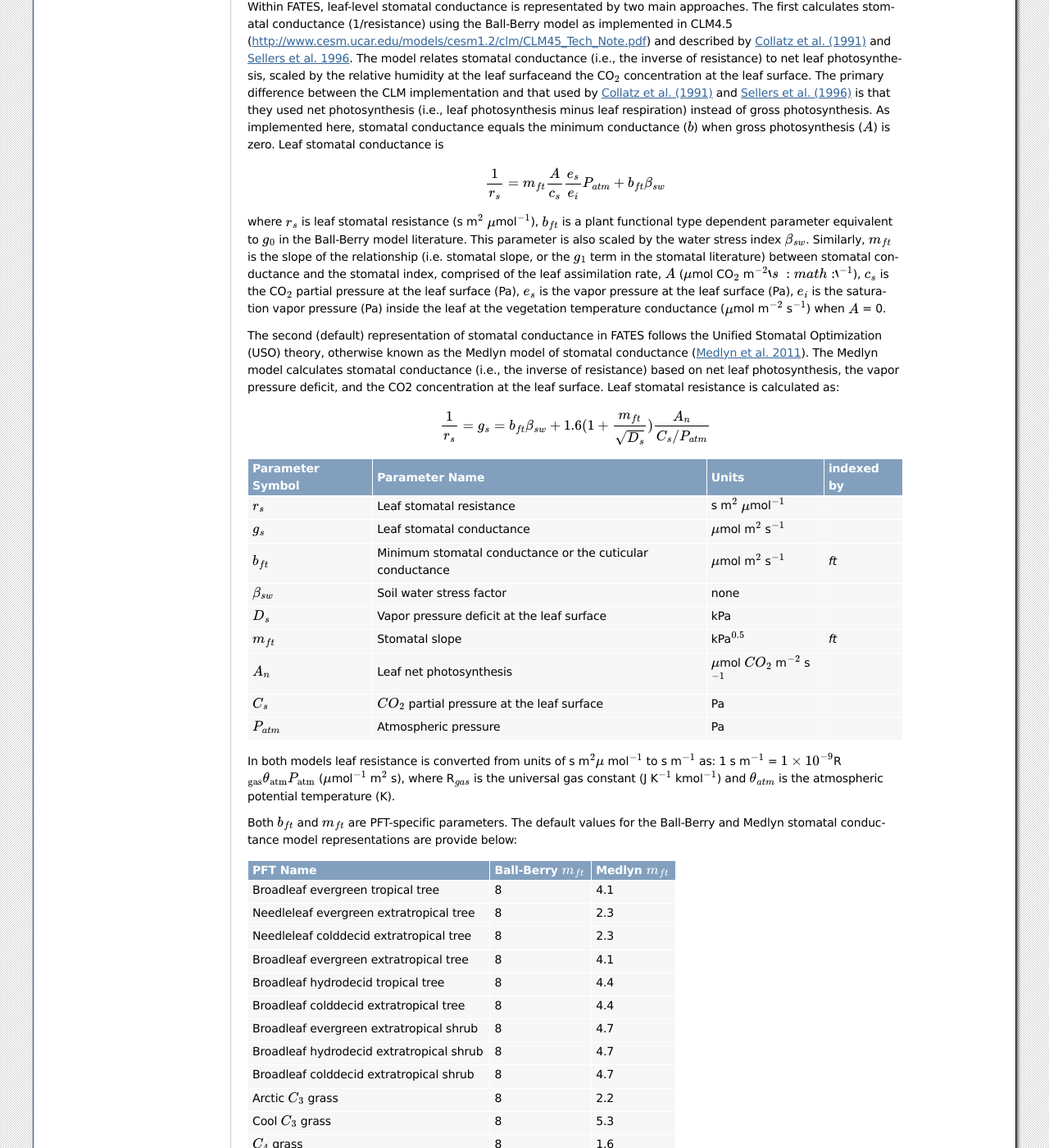
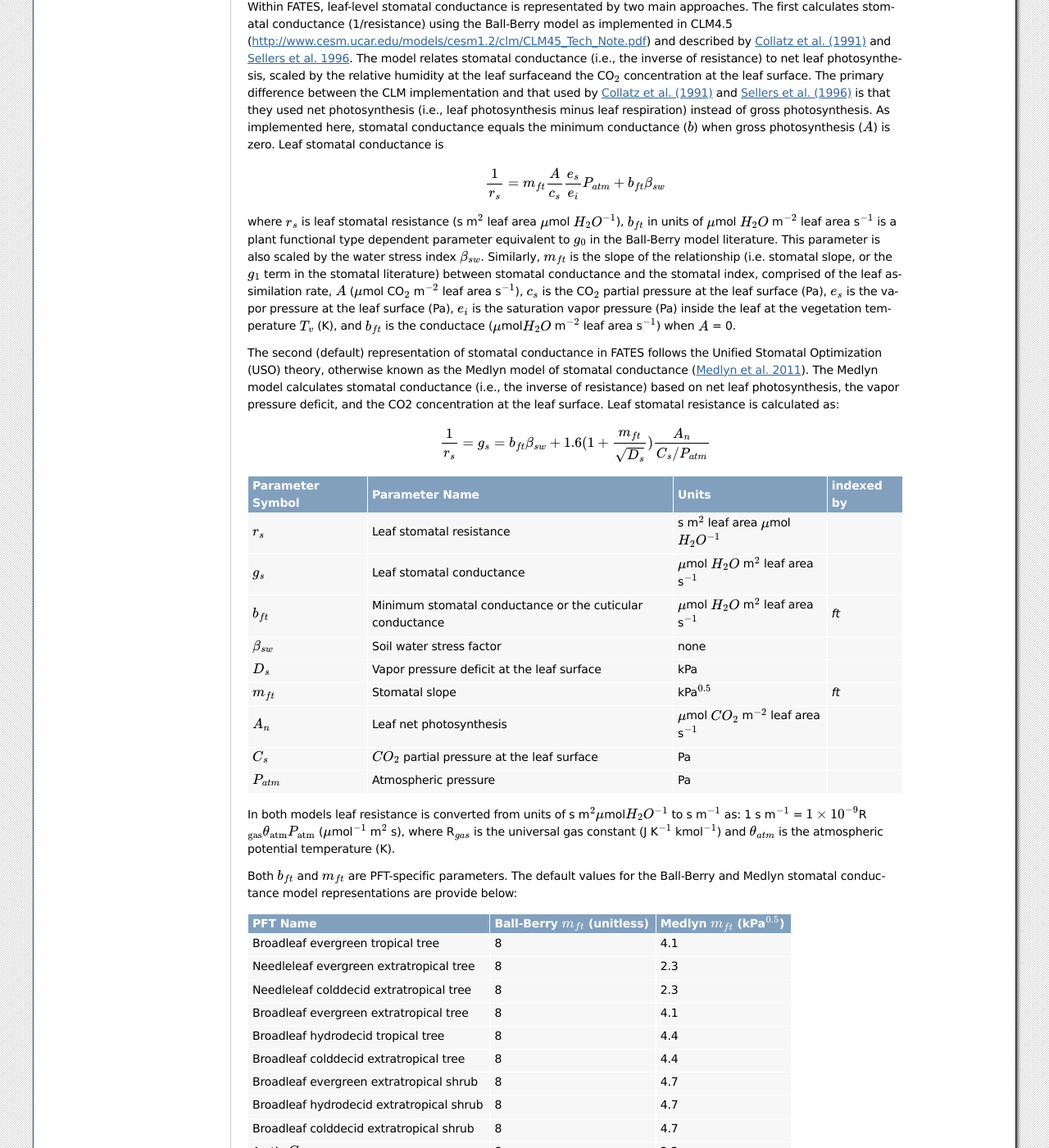
Before and after one commit to NGEET/fates-docs, a Sphinx documentation site: the page built from docs/source/fates_tech_note.rst, in a window 1280 px wide and 1400 px high, scrolled down 29067 px. Shown: the whole window at 82% size. Built offline with Sphinx 7.4.7, drawn with Linux system fonts in a browser that asks for light colours; formulas are drawn with MathJax 3.

Commit message:
Updates to gs docs to fix some units. Also some other general cleanup

```diff
--- a/docs/source/fates_tech_note.rst
+++ b/docs/source/fates_tech_note.rst
@@ -449,42 +449,42 @@ can be restarted, are as follows
 
    \captionof{table}{State variables of `patch' structure}
 
-+-------------+-------------+-------------+-------------+-------------+
-| Quantity    | Variable    | Units       | Indexed By  |             |
-|             | name        |             |             |             |
-+=============+=============+=============+=============+=============+
-| Area        | :math:`\it{ | m\ :math:`^ | -           |             |
-|             | A_{patch}}` | {2}`        |             |             |
-+-------------+-------------+-------------+-------------+-------------+
-| Age         | :math:`age_ | years       | -           |             |
-|             | {patch}`    |             |             |             |
-+-------------+-------------+-------------+-------------+-------------+
-| Seed        | :math:`seed_| KgC         | :math:`ft`  |             |
-|             | {patch}`    | m\ :math:`^ |             |             |
-|             |             | {-2}`       |             |             |
-+-------------+-------------+-------------+-------------+-------------+
-| Leaf Litter | :math:`l_{l | KgC         | :math:`ft`  |             |
-|             | itter,patch | m\ :math:`^ |             |             |
-|             | }`          | {-2}`       |             |             |
-+-------------+-------------+-------------+-------------+-------------+
-| Root Litter | :math:`r_{l | KgC         | :math:`ft`  |             |
-|             | itter,patch | m\ :math:`^ |             |             |
-|             | }`          | {-2}`       |             |             |
-+-------------+-------------+-------------+-------------+-------------+
-| AG Coarse   | :math:`{CWD}| KgC         | Size Class  |             |
-| Woody       | _{A         | m\ :math:`^ | (lsc)       |             |
-| Debris      | G,patch}`   | {-2}`       |             |             |
-+-------------+-------------+-------------+-------------+-------------+
-| BG Coarse   | :math:`{CWD}| KgC         | Size Class  |             |
-| Woody       | _{B         | m\ :math:`^ | (lsc)       |             |
-| Debris      | G,patch}`   | {-2}`       |             |             |
-+-------------+-------------+-------------+-------------+-------------+
-| Canopy      | :math:`S_{c | -           | Canopy      |             |
-| Spread      | ,patch}`    |             | Layer       |             |
-+-------------+-------------+-------------+-------------+-------------+
-| Column      | :math:`{l_{ | integer     | -           |             |
-| Index       | patch}}`    |             |             |             |
-+-------------+-------------+-------------+-------------+-------------+
++-------------+-------------+-------------+-------------+
+| Quantity    | Variable    | Units       | Indexed By  |
+|             | name        |             |             |
++=============+=============+=============+=============+
+| Area        | :math:`\it{ | m\ :math:`^ |             |
+|             | A_{patch}}` | {2}`        |             |
++-------------+-------------+-------------+-------------+
+| Age         | :math:`age_ | years       |             |
+|             | {patch}`    |             |             |
++-------------+-------------+-------------+-------------+
+| Seed        | :math:`seed_| KgC         | :math:`ft`  |
+|             | {patch}`    | m\ :math:`^ |             |
+|             |             | {-2}`       |             |
++-------------+-------------+-------------+-------------+
+| Leaf Litter | :math:`l_{l | KgC         | :math:`ft`  |
+|             | itter,patch | m\ :math:`^ |             |
+|             | }`          | {-2}`       |             |
++-------------+-------------+-------------+-------------+
+| Root Litter | :math:`r_{l | KgC         | :math:`ft`  |
+|             | itter,patch | m\ :math:`^ |             |
+|             | }`          | {-2}`       |             |
++-------------+-------------+-------------+-------------+
+| AG Coarse   | :math:`{CWD}| KgC         | Size Class  |
+| Woody       | _{A         | m\ :math:`^ | (lsc)       |
+| Debris      | G,patch}`   | {-2}`       |             |
++-------------+-------------+-------------+-------------+
+| BG Coarse   | :math:`{CWD}| KgC         | Size Class  |
+| Woody       | _{B         | m\ :math:`^ | (lsc)       |
+| Debris      | G,patch}`   | {-2}`       |             |
++-------------+-------------+-------------+-------------+
+| Canopy      | :math:`S_{c |             | Canopy      |
+| Spread      | ,patch}`    |             | Layer       |
++-------------+-------------+-------------+-------------+
+| Column      | :math:`{l_{ | integer     |             |
+| Index       | patch}}`    |             |             |
++-------------+-------------+-------------+-------------+
 
 
 Model Structure
@@ -2060,19 +2060,21 @@ gross photosynthesis (:math:`A`) is zero. Leaf stomatal conductance is
 
 .. math:: \frac{1}{r_{s}} = m_{ft} \frac{A}{c_s}\frac{e_s}{e_i}P_{atm}+b_{ft} \beta_{sw}
 
-where :math:`r_{s}` is leaf stomatal resistance (s m\ :math:`^2`
-:math:`\mu`\ mol\ :math:`^{-1}`), :math:`b_{ft}` is a plant functional
+where :math:`r_{s}` is leaf stomatal resistance (s m\ :math:`^2` leaf area
+:math:`\mu`\ mol :math:`H_{2}O^{-1}`), :math:`b_{ft}` in units of
+:math:`\mu`\ mol :math:`H_{2}O` m\ :math:`^{-2}` leaf area s\ :math:`^{-1}` is a plant functional
 type dependent parameter equivalent to :math:`g_{0}` in the Ball-Berry
 model literature. This parameter is also scaled by the water stress
 index :math:`\beta_{sw}`. Similarly, :math:`m_{ft}` is the slope of the
 relationship (i.e. stomatal slope, or the :math:`g_{1}` term in the stomatal literature)
 between stomatal conductance and the stomatal index, comprised of the leaf assimilation
-rate, :math:`A` (:math:`\mu`\ mol CO\ :math:`_2` m\ :math:`^{-2}`s\ :math:`^{-1}`),
+rate, :math:`A` (:math:`\mu`\ mol CO\ :math:`_2` m\ :math:`^{-2}` leaf area s\ :math:`^{-1}`),
 :math:`c_s` is the CO\ :math:`_2` partial pressure at
 the leaf surface (Pa), :math:`e_s` is the vapor pressure at the leaf
 surface (Pa), :math:`e_i` is the saturation vapor pressure (Pa) inside
-the leaf at the vegetation temperature conductance (:math:`\mu`\ mol
-m\ :math:`^{-2}` s\ :math:`^{-1}`) when :math:`A` = 0.
+the leaf at the vegetation temperature :math:`T_{v}` (K), and :math:`b_{ft}`
+is the conductace (:math:`\mu`\ mol\ :math:`H_{2}O` m\ :math:`^{-2}` leaf area s\ :math:`^{-1}`)
+when :math:`A` = 0.
 
 The second (default) representation of stomatal conductance in FATES follows
 the Unified Stomatal Optimization (USO) theory, otherwise known as
@@ -2087,43 +2089,45 @@ leaf surface. Leaf stomatal resistance is calculated as:
 
    \captionof{table}{Variables use in the Medlyn equation}
 
-+-------------------+--------------------------+------------------+------------+
-| Parameter Symbol  | Parameter Name           | Units            | indexed by |
-+===================+==========================+==================+============+
-| :math:`r_{s}`     | Leaf stomatal resistance | s m\ :math:`^{2}`|            |
-|                   |                          | :math:`\mu`\ mol\|            |
-|                   |                          | :math:`^{-1}`    |            |
-+-------------------+--------------------------+------------------+------------+
-| :math:`g_{s}`     | Leaf stomatal conductance| :math:`\mu`\mol  |            |
-|                   |                          | m\ :math:`^{2}`  |            |
-|                   |                          | s\ :math:`^{-1}` |            |
-+-------------------+--------------------------+------------------+------------+
-| :math:`b_{ft}`    | Minimum stomatal         | :math:`\mu`\mol  |*ft*        |
-|                   | conductance or the       | m\ :math:`^{2}`  |            |
-|                   | cuticular conductance    | s\ :math:`^{-1}` |            |
-+-------------------+--------------------------+------------------+------------+
-| :math:`\beta_{sw}`| Soil water stress factor | none             |            |
-+-------------------+--------------------------+------------------+------------+
-| :math:`D_{s}`     | Vapor pressure deficit at| kPa              |            |
-|                   | the leaf surface         |                  |            |
-+-------------------+--------------------------+------------------+------------+
-| :math:`m_{ft}`    | Stomatal slope           | kPa\             |            |
-|                   |                          | :math:`^{0.5}`   |*ft*        |
-+-------------------+--------------------------+------------------+------------+
-| :math:`A_{n}`     | Leaf net photosynthesis  | :math:`\mu`\mol  |            |
-|                   |                          | :math:`CO_{2}` m\|            |
-|                   |                          | :math:`^{-2}` s\ |            |
-|                   |                          | :math:`^{-1}`    |            |
-+-------------------+--------------------------+------------------+------------+
-| :math:`C_{s}`     | :math:`CO_{2}` partial   | Pa               |            |
-|                   | pressure at the leaf     |                  |            |
-|                   | surface                  |                  |            |
-+-------------------+--------------------------+------------------+------------+
-| :math:`P_{atm}`   | Atmospheric pressure     | Pa               |            |
-+-------------------+--------------------------+------------------+------------+
-
-In both models leaf resistance is converted from units of s m\ :math:`^2 \mu`
-mol\ :math:`^{-1}` to s m\ :math:`^{-1}` as: 1 s m\ :math:`^{-1}` =
++-------------------+--------------------------+------------------------+------------+
+| Parameter Symbol  | Parameter Name           | Units                  | indexed by |
++===================+==========================+========================+============+
+| :math:`r_{s}`     | Leaf stomatal resistance | s m\ :math:`^{2}` leaf |            |
+|                   |                          | area :math:`\mu`\ mol  |            |
+|                   |                          | :math:`H_{2}O^{-1}`    |            |
++-------------------+--------------------------+------------------------+------------+
+| :math:`g_{s}`     | Leaf stomatal conductance| :math:`\mu`\mol        |            |
+|                   |                          | :math:`H_{2}O`         |            |
+|                   |                          | m\ :math:`^{2}` leaf   |            |
+|                   |                          | area s\ :math:`^{-1}`  |            |
++-------------------+--------------------------+------------------------+------------+
+| :math:`b_{ft}`    | Minimum stomatal         | :math:`\mu`\mol        |*ft*        |
+|                   | conductance or the       | :math:`H_{2}O`         |            |
+|                   | cuticular conductance    | m\ :math:`^{2}` leaf   |            |
+|                   |                          | area s\ :math:`^{-1}`  |            |
++-------------------+--------------------------+------------------------+------------+
+| :math:`\beta_{sw}`| Soil water stress factor | none                   |            |
++-------------------+--------------------------+------------------------+------------+
+| :math:`D_{s}`     | Vapor pressure deficit at| kPa                    |            |
+|                   | the leaf surface         |                        |            |
++-------------------+--------------------------+------------------------+------------+
+| :math:`m_{ft}`    | Stomatal slope           | kPa\                   |            |
+|                   |                          | :math:`^{0.5}`         |*ft*        |
++-------------------+--------------------------+------------------------+------------+
+| :math:`A_{n}`     | Leaf net photosynthesis  | :math:`\mu`\mol        |            |
+|                   |                          | :math:`CO_{2}` m\      |            |
+|                   |                          | :math:`^{-2}` leaf     |            |
+|                   |                          | area s\ :math:`^{-1}`  |            |
++-------------------+--------------------------+------------------------+------------+
+| :math:`C_{s}`     | :math:`CO_{2}` partial   | Pa                     |            |
+|                   | pressure at the leaf     |                        |            |
+|                   | surface                  |                        |            |
++-------------------+--------------------------+------------------------+------------+
+| :math:`P_{atm}`   | Atmospheric pressure     | Pa                     |            |
++-------------------+--------------------------+------------------------+------------+
+
+In both models leaf resistance is converted from units of s m\ :math:`^2 \mu`\
+mol\ :math:`H_{2}O^{-1}` to s m\ :math:`^{-1}` as: 1 s m\ :math:`^{-1}` =
 :math:`1\times 10^{-9}`\ R\ :math:`_{\rm{gas}} \theta_{\rm{atm}}P_{\rm{atm}}`
 (:math:`\mu`\ mol\ :math:`^{-1}` m\ :math:`^{2}` s), where
 R\ :math:`_{gas}` is the universal gas constant (J K\ :math:`^{-1}`
@@ -2138,45 +2142,45 @@ are provide below:
 
    \captionof{table}{Variables use in the Medlyn equation}
 
-+-----------------------------+--------------------------+----------------------+
-| PFT Name                    | Ball-Berry :math:`m_{ft}`| Medlyn :math:`m_{ft}`|
-+=============================+==========================+======================+
-| Broadleaf evergreen tropical| 8                        | 4.1                  |
-| tree                        |                          |                      |
-+-----------------------------+--------------------------+----------------------+
-| Needleleaf evergreen        | 8                        | 2.3                  |
-| extratropical tree          |                          |                      |
-+-----------------------------+--------------------------+----------------------+
-| Needleleaf colddecid        | 8                        | 2.3                  |
-| extratropical tree          |                          |                      |
-+-----------------------------+--------------------------+----------------------+
-| Broadleaf evergreen         | 8                        | 4.1                  |
-| extratropical tree          |                          |                      |
-+-----------------------------+--------------------------+----------------------+
-| Broadleaf hydrodecid        | 8                        | 4.4                  |
-| tropical tree               |                          |                      |
-+-----------------------------+--------------------------+----------------------+
-| Broadleaf colddecid         | 8                        | 4.4                  |
-| extratropical tree          |                          |                      |
-+-----------------------------+--------------------------+----------------------+
-| Broadleaf evergreen         | 8                        | 4.7                  |
-| extratropical shrub         |                          |                      |
-+-----------------------------+--------------------------+----------------------+
-| Broadleaf hydrodecid        | 8                        | 4.7                  |
-| extratropical shrub         |                          |                      |
-+-----------------------------+--------------------------+----------------------+
-| Broadleaf colddecid         | 8                        | 4.7                  |
-| extratropical shrub         |                          |                      |
-+-----------------------------+--------------------------+----------------------+
-| Arctic :math:`C_{3}`        | 8                        | 2.2                  |
-| grass                       |                          |                      |
-+-----------------------------+--------------------------+----------------------+
-| Cool :math:`C_{3}`          | 8                        | 5.3                  |
-| grass                       |                          |                      |
-+-----------------------------+--------------------------+----------------------+
-| :math:`C_{4}`               | 8                        | 1.6                  |
-| grass                       |                          |                      |
-+-----------------------------+--------------------------+----------------------+
++-----------------------------+-------------------------------------+--------------------------------------------+
+| PFT Name                    | Ball-Berry :math:`m_{ft}` (unitless)| Medlyn :math:`m_{ft}` (kPa\ :math:`^{0.5}`)|
++=============================+=====================================+============================================+
+| Broadleaf evergreen tropical| 8                                   | 4.1                                        |
+| tree                        |                                     |                                            |
++-----------------------------+-------------------------------------+--------------------------------------------+
+| Needleleaf evergreen        | 8                                   | 2.3                                        |
+| extratropical tree          |                                     |                                            |
++-----------------------------+-------------------------------------+--------------------------------------------+
+| Needleleaf colddecid        | 8                                   | 2.3                                        |
+| extratropical tree          |                                     |                                            |
++-----------------------------+-------------------------------------+--------------------------------------------+
+| Broadleaf evergreen         | 8                                   | 4.1                                        |
+| extratropical tree          |                                     |                                            |
++-----------------------------+-------------------------------------+--------------------------------------------+
+| Broadleaf hydrodecid        | 8                                   | 4.4                                        |
+| tropical tree               |                                     |                                            |
++-----------------------------+-------------------------------------+--------------------------------------------+
+| Broadleaf colddecid         | 8                                   | 4.4                                        |
+| extratropical tree          |                                     |                                            |
++-----------------------------+-------------------------------------+--------------------------------------------+
+| Broadleaf evergreen         | 8                                   | 4.7                                        |
+| extratropical shrub         |                                     |                                            |
++-----------------------------+-------------------------------------+--------------------------------------------+
+| Broadleaf hydrodecid        | 8                                   | 4.7                                        |
+| extratropical shrub         |                                     |                                            |
++-----------------------------+-------------------------------------+--------------------------------------------+
+| Broadleaf colddecid         | 8                                   | 4.7                                        |
+| extratropical shrub         |                                     |                                            |
++-----------------------------+-------------------------------------+--------------------------------------------+
+| Arctic :math:`C_{3}`        | 8                                   | 2.2                                        |
+| grass                       |                                     |                                            |
++-----------------------------+-------------------------------------+--------------------------------------------+
+| Cool :math:`C_{3}`          | 8                                   | 5.3                                        |
+| grass                       |                                     |                                            |
++-----------------------------+-------------------------------------+--------------------------------------------+
+| :math:`C_{4}`               | 8                                   | 1.6                                        |
+| grass                       |                                     |                                            |
++-----------------------------+-------------------------------------+--------------------------------------------+
 
 For both the Ball-Berry and Medlyn stomatal models the default :math:`b_{ft}` is
 1000 for all PFTs.
@@ -2205,7 +2209,9 @@ boundary layer resistance and stomatal resistance. The transpiration fluxes are
 |                   | partial pressure            |                  |            |
 +-------------------+-----------------------------+------------------+------------+
 | :math:`r_{b}`     | Leaf boundary layer         | s m\ :math:`^2`  |            |
-|                   | resistance                  | :math:`\mu`\ mol\|            |
+|                   | resistance                  | leaf area        |            |
+|                   |                             | :math:`\mu`\ mol |            |
+|                   |                             | :math:`H_{2}O`\  |            |
 |                   |                             | :math:`^{-1}`    |            |
 |                   |                             |                  |            |
 +-------------------+-----------------------------+------------------+------------+
```
